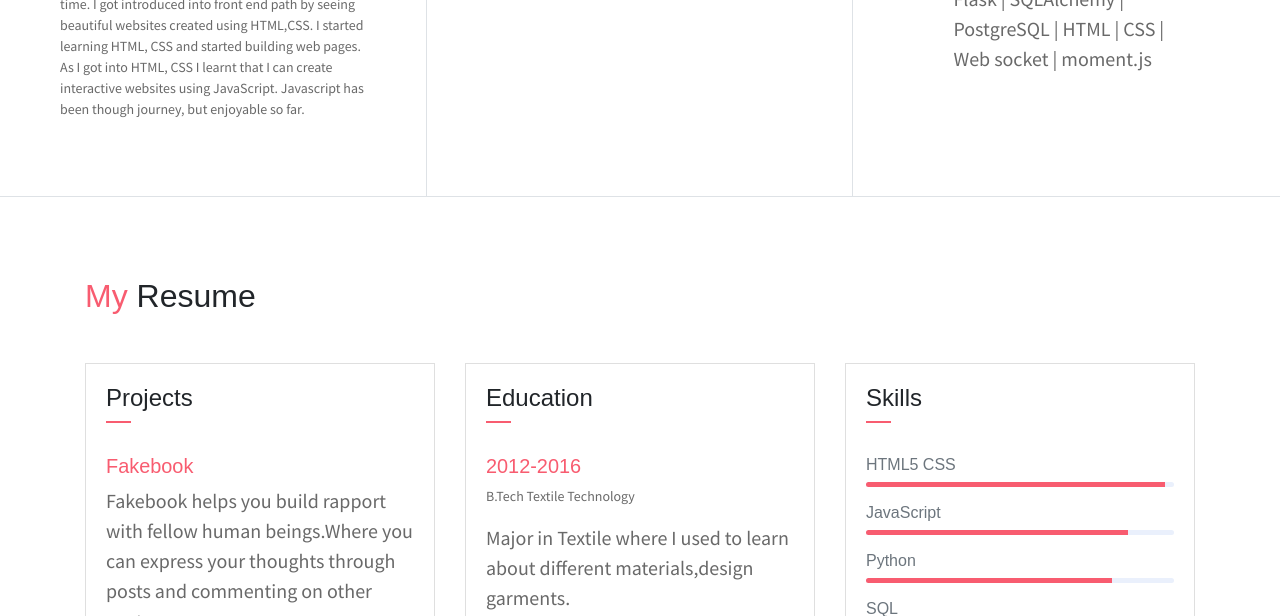
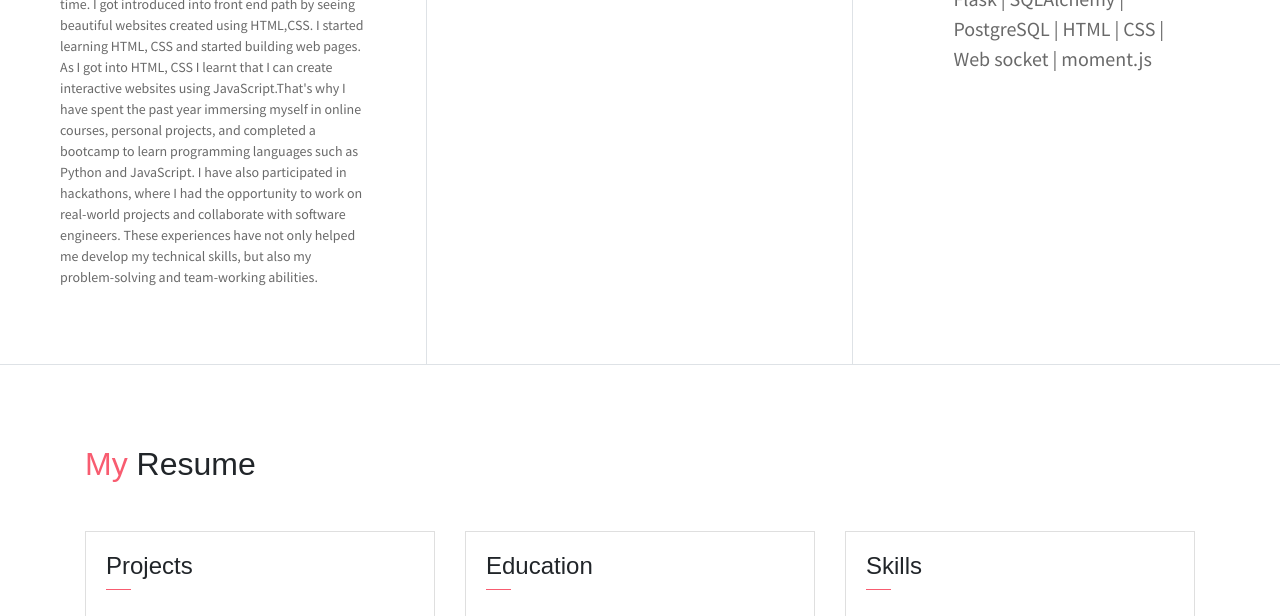
Before and after one commit to thenunachi/thenunachi.github.io, a website: page index.html in a window 1280 px wide. Shown: the part 1001-1617 px from the top of the page. Drawn offline with Linux system fonts and the light colour scheme; some packages are replaced by stand-ins of ours.

Commit message:
changed who am i para

```diff
--- a/index.html
+++ b/index.html
@@ -72,7 +72,7 @@
                 <h3 class="font-weight-light">Who am I ?</h3>
                 <span class="line mb-5"></span>
                 <h5 class="mb-3">A Web Designer / Developer Located In Our Lovely Earth</h5>
-                <p class="mt-20">I have been very passionate towards drawing, sketching and have a love for colors since my childhood. I like drawing and painting in my free time. I got introduced into front end path by seeing beautiful websites created using HTML,CSS. I started learning HTML, CSS and started building web pages. As I got into HTML, CSS I learnt that I can create interactive websites using JavaScript. Javascript has been though journey, but enjoyable so far.</p>
+                <p class="mt-20">I have been very passionate towards drawing, sketching and have a love for colors since my childhood. I like drawing and painting in my free time. I got introduced into front end path by seeing beautiful websites created using HTML,CSS. I started learning HTML, CSS and started building web pages. As I got into HTML, CSS I learnt that I can create interactive websites using JavaScript.That's why I have spent the past year immersing myself in online courses, personal projects, and completed a bootcamp to learn programming languages such as Python and JavaScript. I have also participated in hackathons, where I had the opportunity to work on real-world projects and collaborate with software engineers. These experiences have not only helped me develop my technical skills, but also my problem-solving and team-working abilities.</p>
                 <!-- <button class="btn btn-outline-danger"><i class="icon-down-circled2 "></i>Download My CV</button> -->
             </div>
             <div class="col-lg-4 about-card">
```
